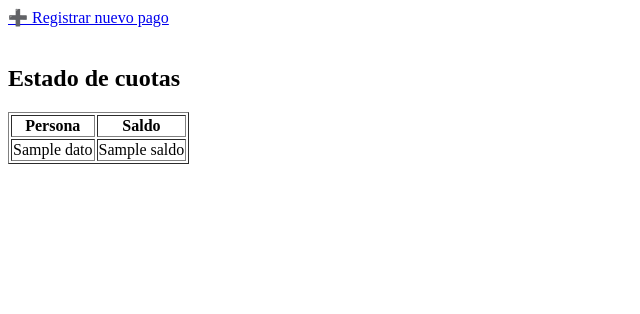
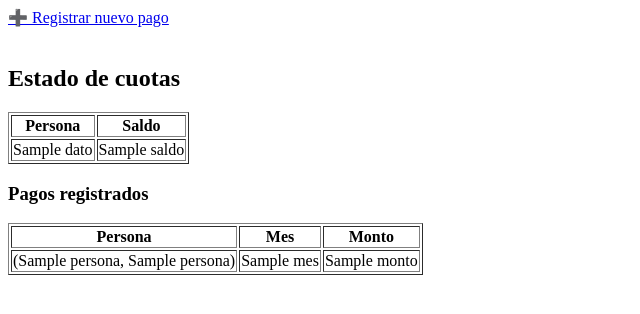
Before and after one commit to DiegoCard97/cuotas-web, a Flask app: template templates/panel.html in a window 1280 px wide. Shown: the top 314 px of the page, without its empty margins (0-640 px from the left). Run offline with Flask 3, Linux system fonts and the light colour scheme; the template is opened without the code that fills it: most values are stand-ins (such as "Sample title", 1, 10 or a date in 2020).

Commit message:
Update panel.html

```diff
--- a/templates/panel.html
+++ b/templates/panel.html
@@ -25,5 +25,23 @@
     {% endfor %}
 </table>
 
+<h3>Pagos registrados</h3>
+
+<table border="1">
+    <tr>
+        <th>Persona</th>
+        <th>Mes</th>
+        <th>Monto</th>
+    </tr>
+
+    {% for p in pagos %}
+    <tr>
+        <td>{{ personas[p.persona] }}</td>
+        <td>{{ p.mes }}</td>
+        <td>{{ p.monto }}</td>
+    </tr>
+    {% endfor %}
+</table>
+
 </body>
 </html>
```
